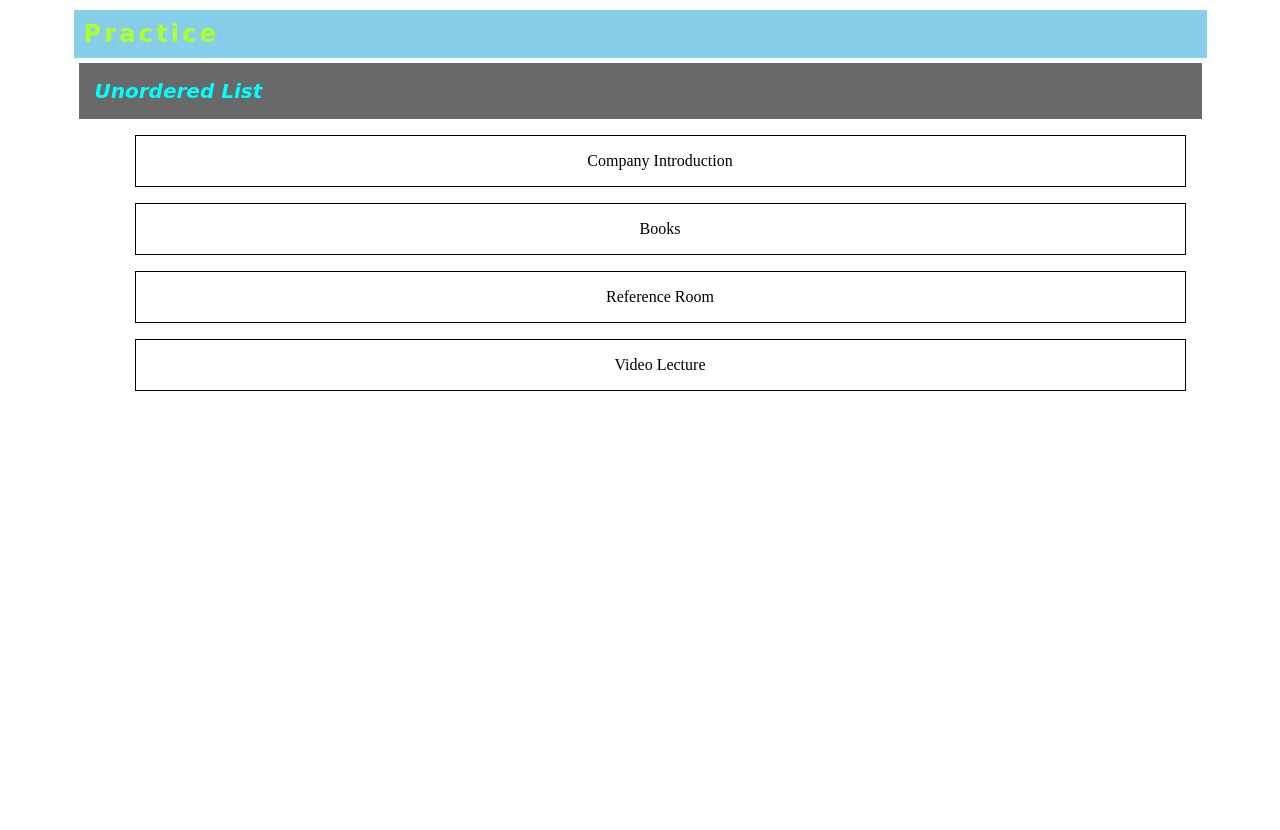
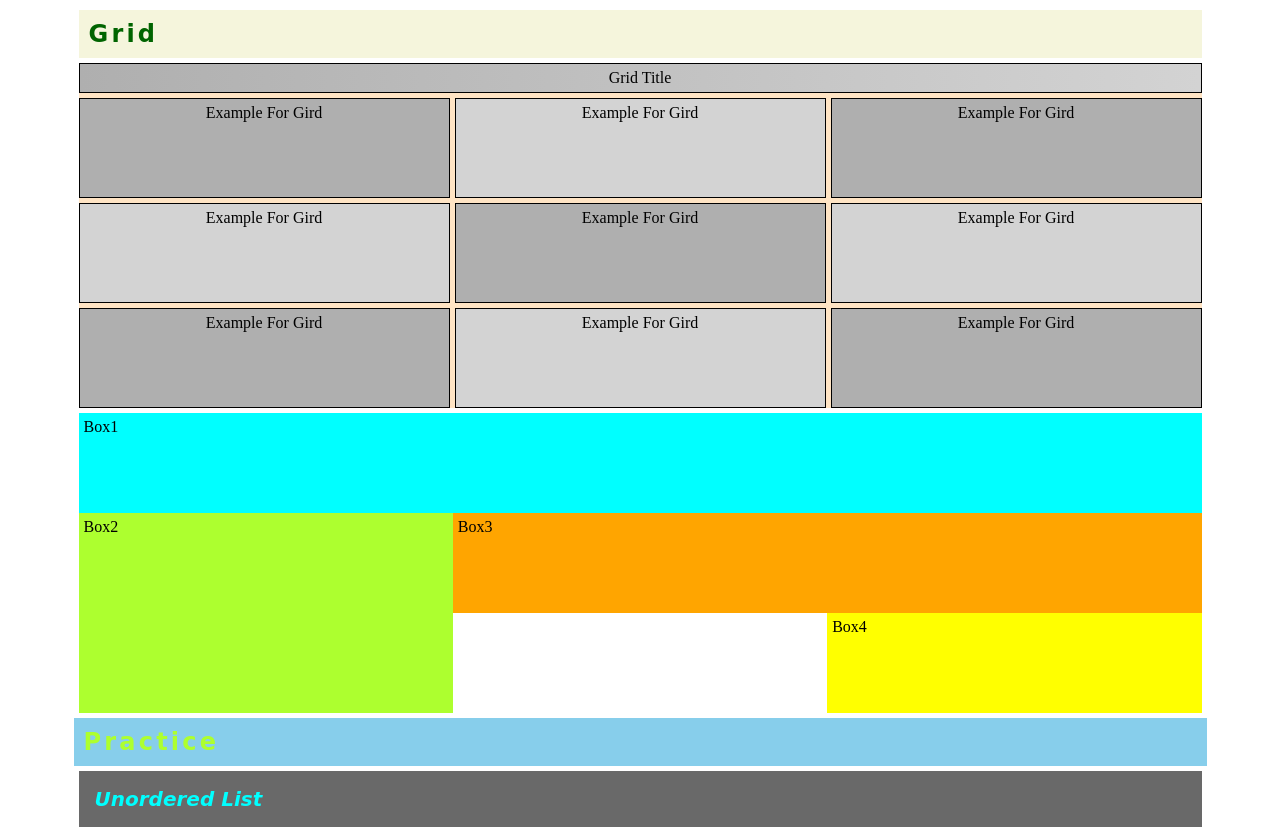
Before and after one commit to Properks/Start_Basic_of_Frontend, a plain HTML site: page About_HTML/myDoc.html in a window 1280 px wide. Shown: the part 2388-3218 px from the top of the page. Before the commit the page ends 2800 px from the top, so only its background shows below. Drawn offline with Linux system fonts and the light colour scheme; a web font is replaced by a local one.

Commit message:
Set item with display: grid;

```diff
--- a/About_HTML/myDoc.html
+++ b/About_HTML/myDoc.html
@@ -160,6 +160,28 @@
                 </div>
             </div>
         </div>
+
+        <div class="grid-layout-container">
+            <h2>grid</h2>
+            <div class="grid-layout-body">
+                <div class="grid-title">grid title</div>
+                <div class="grid-element-1">example for gird</div>
+                <div class="grid-element-2">example for gird</div>
+                <div class="grid-element-1">example for gird</div>
+                <div class="grid-element-2">example for gird</div>
+                <div class="grid-element-1">example for gird</div>
+                <div class="grid-element-2">example for gird</div>
+                <div class="grid-element-1">example for gird</div>
+                <div class="grid-element-2">example for gird</div>
+                <div class="grid-element-1">example for gird</div>
+            </div>
+            <div class="grid-application">
+                <div class="box1">box1</div>
+                <div class="box2">box2</div>
+                <div class="box3">box3</div>
+                <div class="box4">box4</div>
+            </div>
+        </div>
     </div>
     <!-- Practice -->
     <div class="practice-container">
--- a/About_HTML/resource/css/style.css
+++ b/About_HTML/resource/css/style.css
@@ -63,9 +63,7 @@ input[type ~= "radio"] {
     box-sizing: border-box;
 }
 
-input[type ~= "radio"]:checked + label{
-    color: orange;
-}
+input[type ~= "radio"]:checked + label{color: orange;}
 
 .login-btn {
     width:50px;
@@ -87,17 +85,11 @@ input[type ~= "radio"]:checked + label{
     margin: 0 auto; /* Center aligned */
 }
 
-.list { /* class */
-    font-style: italic;
-}
+.list {font-style: italic;} /* class */
 
-.ordered-list {
-    list-style-type: lower-alpha; /* like 'type="a"' */
-}
+.ordered-list {list-style-type: lower-alpha;} /* like 'type="a"' */
 
-.unordered-list {
-    list-style-type: circle;
-}
+.unordered-list {list-style-type: circle;}
 
 .image-list {
     list-style-image: url('../img/download.png') !important;
@@ -127,16 +119,13 @@ div[class $= radio-container] {
     background-color: beige;
 }
 
-.video-body {
-    display: flex;
-}
+.video-body {display: flex;}
 
 .radio-videos {
-    width:30%;
+    width:100px;
     margin: 5px;
     display: flex;
     flex-direction: column;
-
 }
 
 .site-title, .site-sidebar, .site-article, .site-footer{
@@ -147,10 +136,7 @@ div[class $= radio-container] {
     font-family: Georgia, 'Times New Roman', Times, serif;
 }
 
-.site-title {
-    height:70px;
-    background-color: lightgray;
-}
+.site-title {height:70px; background-color: lightgray;}
 
 .site-sidebar {
     width: 20%;
@@ -196,10 +182,7 @@ div[class $= radio-container] {
     /* Radial gradation to circle*/
 }
 
-.transform-body {
-    display: flex;
-    flex-wrap: wrap;
-}
+.transform-body {display: flex; flex-wrap: wrap;}
 
 .transform-element-first {
     width: 200px;
@@ -219,9 +202,7 @@ div[class $= radio-container] {
     perspective: 300px; /* Add perspective in order to add hover action */
 }
 
-.transform-element-image {
-    width: 400px;
-}
+.transform-element-image {width: 400px;}
 
 .transform-element-third {
     margin:10px;
@@ -242,21 +223,18 @@ div[class $= radio-container] {
     height:200px;
     box-sizing: border-box;
     position:absolute;
-    top:200px; /* Under 200px */
+    left:200px; /* Under 200px */
     border-radius: 40%;
     opacity: 0; /* hide */
     background-color: rgba(0, 0, 0, 0.6);
     z-index: 10; /* Always on top */
 }
 
-.caption h3, .caption p {
-    text-align: center;
-    color:white;
-}
+.caption h3, .caption p {text-align: center; color:white;}
 
 .transform-element-third:hover .caption{
     opacity: 1; /* show */
-    transform:translateY(-200px); /* Up 200px */
+    transform:translatex(-200px); /* Up 200px */
 }
 
 .transform-element-third:hover {
@@ -271,15 +249,58 @@ div[class $= radio-container] {
     transform: rotateX(50deg);
 }
 
+.grid-title {
+    border: 1px solid black;
+    margin:0;
+    padding:5px;
+    text-align: center;
+    grid-column: 1/4;
+    background: linear-gradient(to right, rgb(175, 175, 175), lightgrey);
+}
+
+.grid-layout-body {
+    background-color: bisque;
+    display: grid;
+    grid-template-columns: repeat(3, 1fr); /* 1fr => 1fraction */
+    grid-template-rows: auto 100px 100px 100px;
+    gap: 5px;
+}
+
+.grid-layout-body [class ^= grid-element] {
+    margin:0;
+    padding:5px;
+    border: 1px solid black;
+    text-align: center;
+}
+.grid-element-1 {background-color: rgb(175, 175, 175)}
+.grid-element-2 {background-color: lightgrey;}
+
+.grid-application {
+    display: grid;
+    grid-template-columns: repeat(3, 1fr);
+    grid-template-rows: repeat(3, 100px);
+    grid-template-areas:
+    "box1 box1 box1" /* "" is 1 line */
+    "box2 box3 box3"
+    "box2 . box4";
+
+}
+
+.grid-application [class ^= "box"] {
+    margin: 0;
+    padding: 5px;
+}
+.box1 {grid-area:box1; background-color: aqua;}
+.box2 {grid-area:box2; background-color: greenyellow;}
+.box3 {grid-area:box3; background-color: orange;}
+.box4 {grid-area:box4; background-color: yellow;}
+
 .practice {
     background-color: skyblue;
     color: greenyellow;
 }
 
-.practice-unordered-list {
-    list-style-type: none;
-
-}
+.practice-unordered-list {list-style-type: none;}
 .practice-unordered-list-item {
     border: 1px solid #000;
     margin: 1em;
@@ -311,3 +332,9 @@ div[class $= radio-container] {
     from { transform:rotate(0deg);}
     to { transform: rotate(360deg);}
 }
+
+@media screen and (min-width: 1024px) { /* change width as 150px on screen has over 1024px width */
+    .radio-videos {
+        width:150px;
+    }
+}
```
